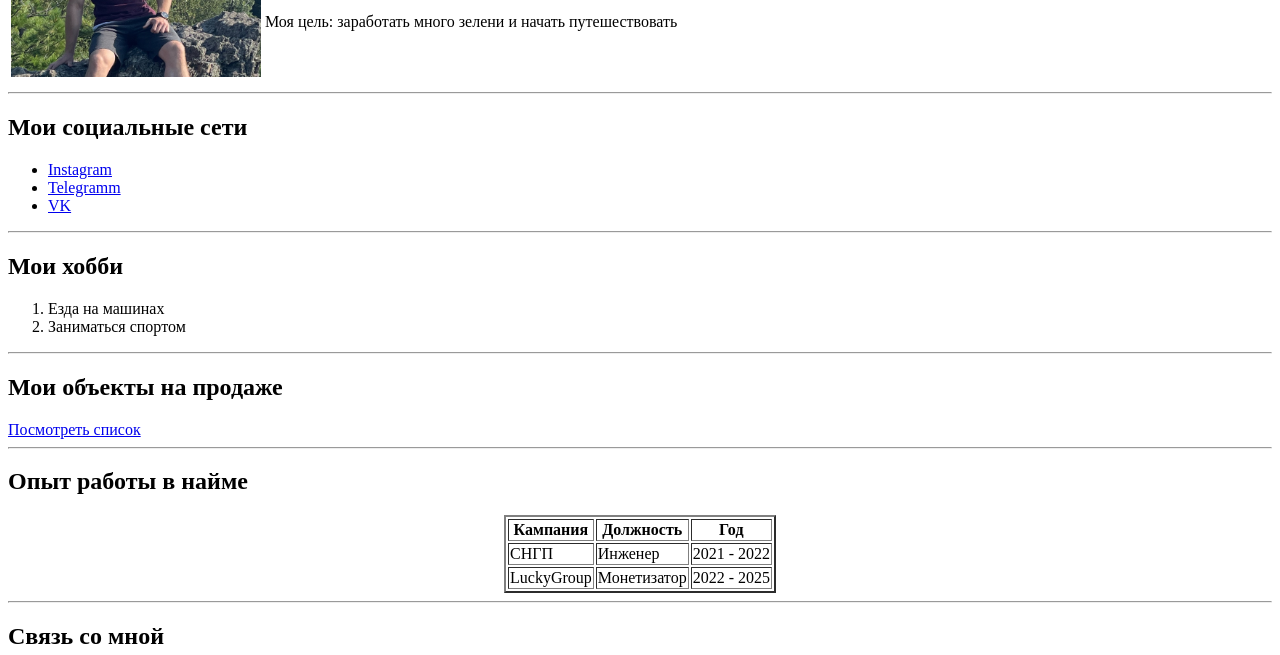
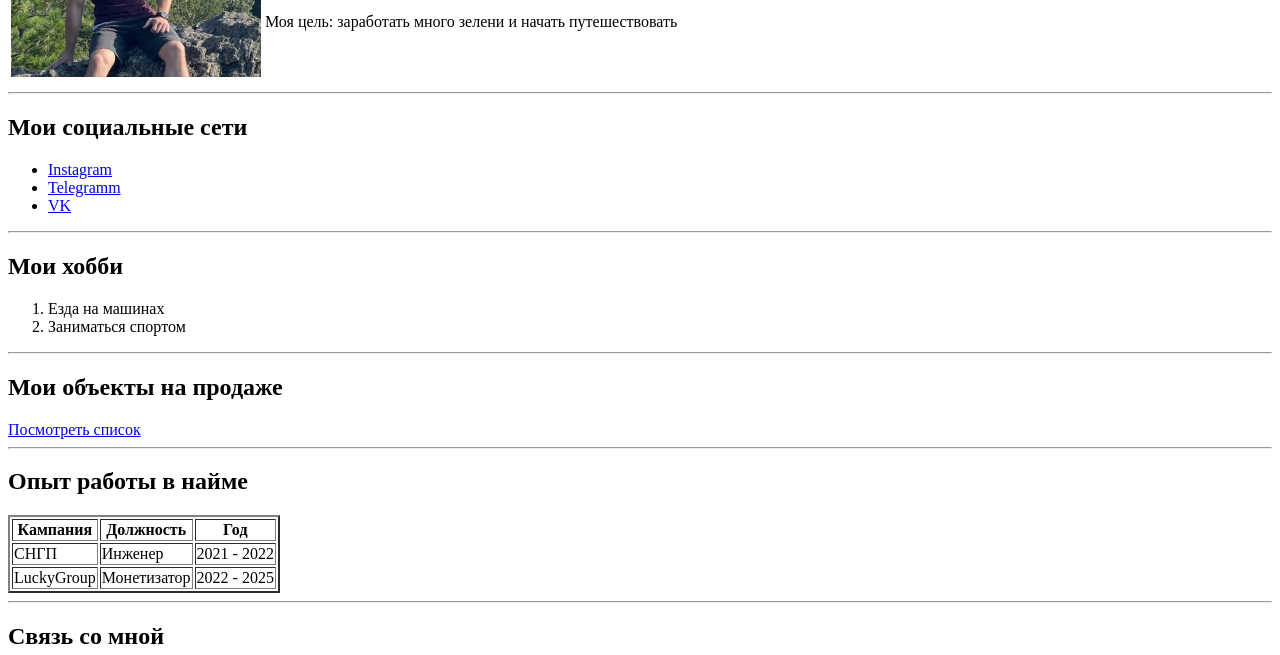
Before and after one commit to dpavdin/CV, a plain HTML site: page index.html in a window 1280 px wide. Shown: the part 145-800 px from the top of the page. Drawn offline with Linux system fonts and the light colour scheme.

Commit message:
index.html

```diff
--- a/index.html
+++ b/index.html
@@ -47,7 +47,7 @@
     <hr/>
 
     <h2>Опыт работы в найме</h2>
-    <table border="2" align="center">
+    <table border="2">
       <tr>
         <th>Кампания</th>
         <th>Должность</th>
```
